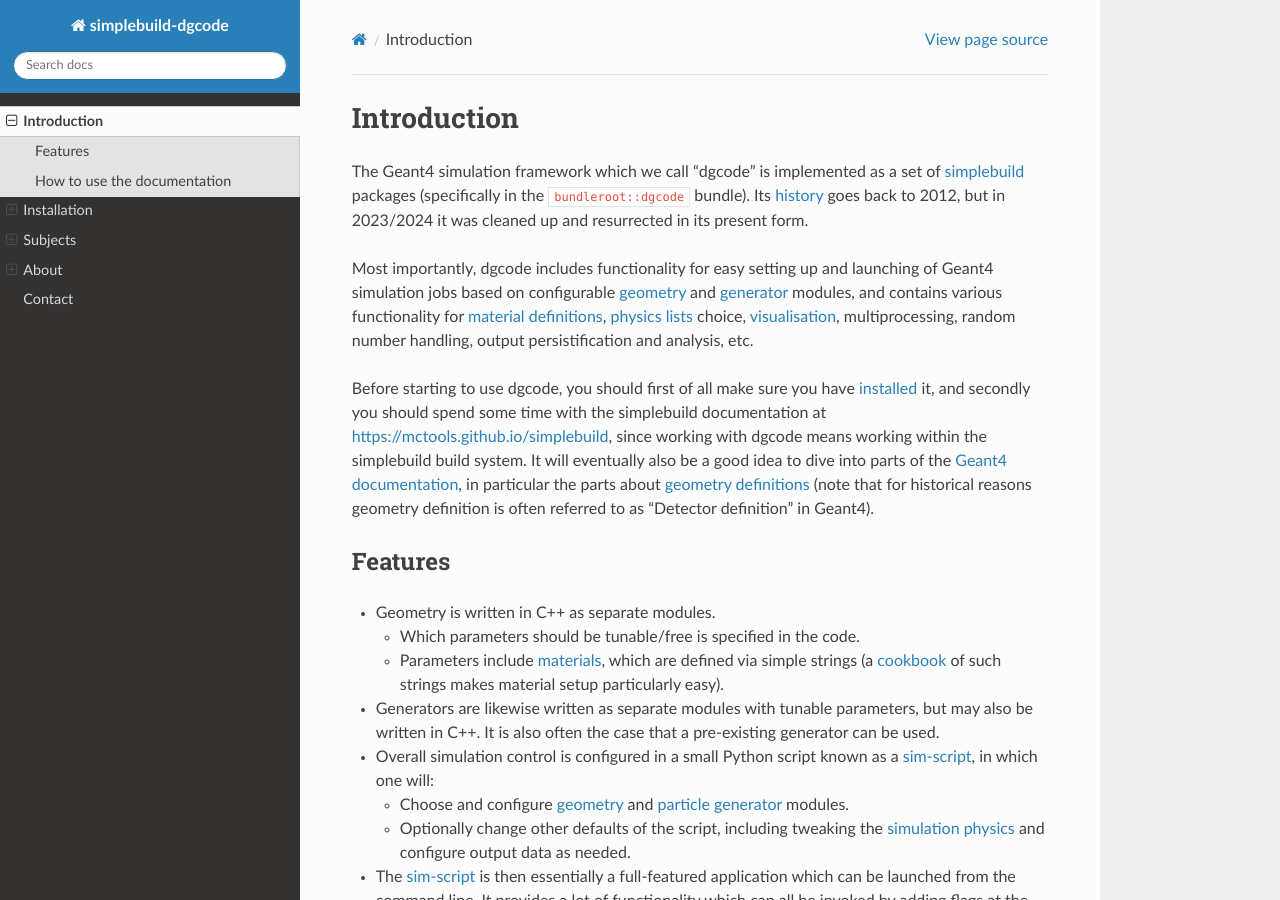
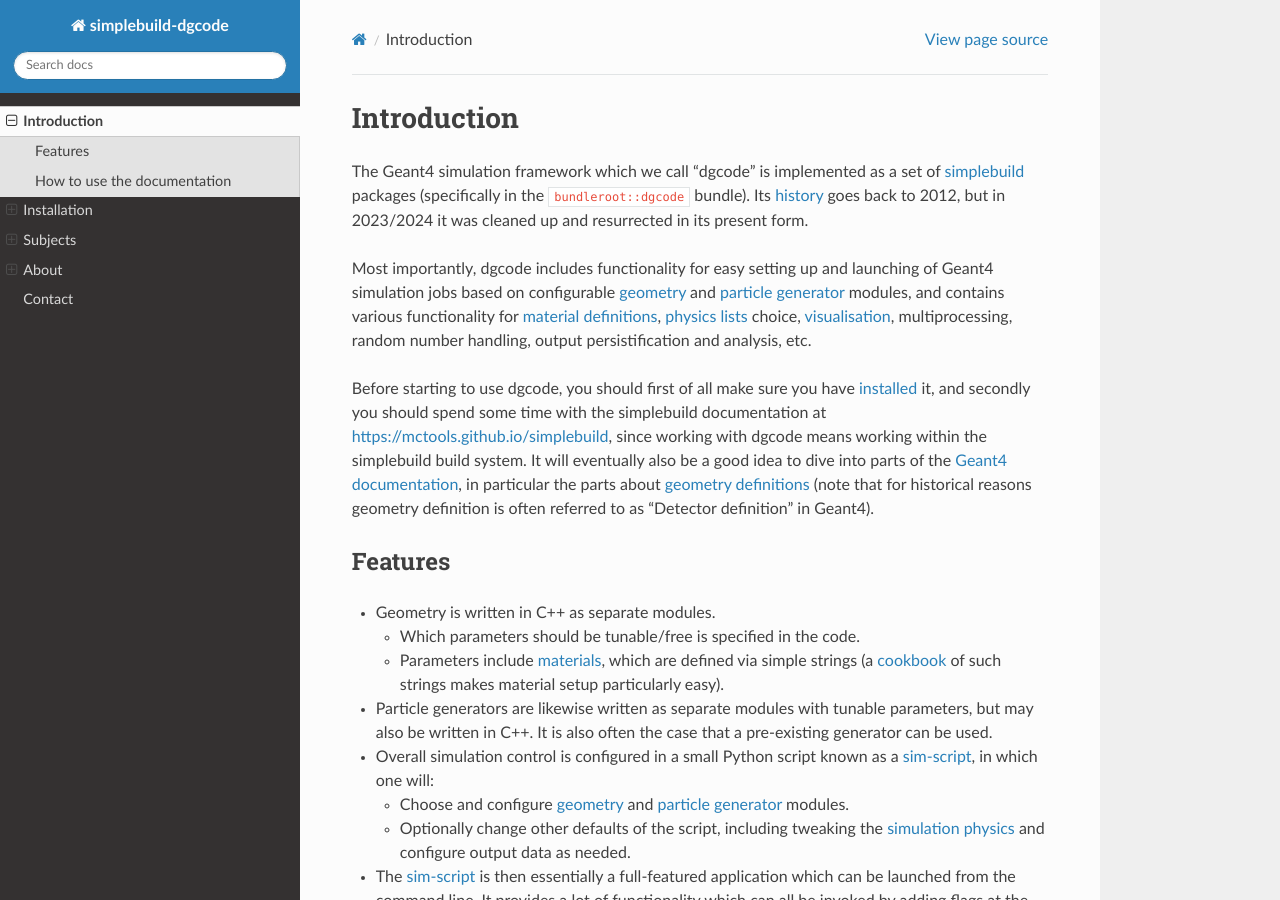
Before and after one commit to mctools/simplebuild-dgcode, a Sphinx documentation site: the page built from doc/source/intro.rst, in a window 1280 px wide and 900 px high. Built offline with Sphinx 7.4.7 and the Read the Docs theme 2.0.0, drawn with Linux system fonts in a browser that asks for light colours; the version number could not be read and is left out; cross-references to code outside the pages are shown as plain code.

Commit message:
update docs as per issue #30

```diff
--- a/doc/source/intro.rst
+++ b/doc/source/intro.rst
@@ -8,12 +8,12 @@ of `simplebuild <https://mctools.github.io/simplebuild>`__ packages
 <sbhistory>` goes back to 2012, but in 2023/2024 it was cleaned up and
 resurrected in its present form.
 
-Most importantly, dgcode includes functionality for easy setting up and launching
-of Geant4 simulation jobs based on configurable :ref:`geometry <sbgeo>` and
-:ref:`generator <sbparticlegen>` modules, and contains various functionality for
-:ref:`material definitions <sbmatdef>`, :ref:`physics lists <sbphyslist>`
-choice, :ref:`visualisation <sb3dvis>`, multiprocessing, random number handling,
-output persistification and analysis, etc.
+Most importantly, dgcode includes functionality for easy setting up and
+launching of Geant4 simulation jobs based on configurable :ref:`geometry
+<sbgeo>` and :ref:`particle generator <sbparticlegen>` modules, and contains
+various functionality for :ref:`material definitions <sbmatdef>`, :ref:`physics
+lists <sbphyslist>` choice, :ref:`visualisation <sb3dvis>`, multiprocessing,
+random number handling, output persistification and analysis, etc.
 
 Before starting to use dgcode, you should first of all make sure you have
 :ref:`installed <sbinstall>` it, and secondly you should spend some time with
@@ -36,9 +36,9 @@ Features
     strings (a :ref:`cookbook <sbmatcookbook>` of such strings makes material
     setup particularly easy).
 
-* Generators are likewise written as separate modules with tunable parameters,
-  but may also be written in C++. It is also often the case that a pre-existing
-  generator can be used.
+* Particle generators are likewise written as separate modules with tunable
+  parameters, but may also be written in C++. It is also often the case that a
+  pre-existing generator can be used.
 * Overall simulation control is configured in a small Python script known as a
   :ref:`sim-script <sbsimscript>`, in which one will:
 
--- a/doc/source/mcpl.rst
+++ b/doc/source/mcpl.rst
@@ -102,7 +102,7 @@ use it.
 Modify MCPL files
 -----------------
 
-The ``sb_mcplextra_filterview`` command can be used to produce a new MCPL file
+The ``sb_mcplextra_filterfile`` command can be used to produce a new MCPL file
 from an existing one, containing only a subset of the original particles. The following
 example shows how to extract just neutrons with long wavelength (see :ref:`below
 <sbmcplfilterexpressions>` for more info on the filter expressions used here)::
@@ -119,7 +119,9 @@ representative file which can be more easily shared for debugging purposes)::
 
   sb_mcplextra_filterfile infile.mcpl outfile.mcpl -l1000
 
-Run ``sb_mcplextra_filterfile --help`` for full usage instructions.
+Run ``sb_mcplextra_filterfile --help`` for full usage instructions. Note that
+there also exists a ``sb_mcplextra_filterview`` command, which merely prints the
+selected particles, rather than producing a new file.
 
 
 .. _sbmcplfilterexpressions:
--- a/doc/source/simplehists.rst
+++ b/doc/source/simplehists.rst
@@ -124,14 +124,13 @@ various PyLab plotting routines:
 
 .. code-block:: python
 
-  import pylab as pl
   import SimpleHists as sh
   hc = sh.HistCollection('results.shist')
   h_edep = hc.hist('edep')
   #One can launch the quick interactive view for this histogram by:
   h_edep.plot()
   #But for advanced pylab analysis and plots you can ask for the contents
-  #and bin edges in the same format as pl.histogram(..) would return:
+  #and bin edges in the same format as numpy.histogram(..) would return:
   contents, edges = h_edep.histogram()
   #This can be used for custom analysis (using scipy fitting/interpolation
   #tools, making plots with analytical results on top, etc., etc.)
```
Also changed, not shown: doc/source/griff.rst (+7 -3 lines), doc/source/newsimproject.rst (+4 -4 lines), doc/source/scans.rst (+6 -6 lines).
